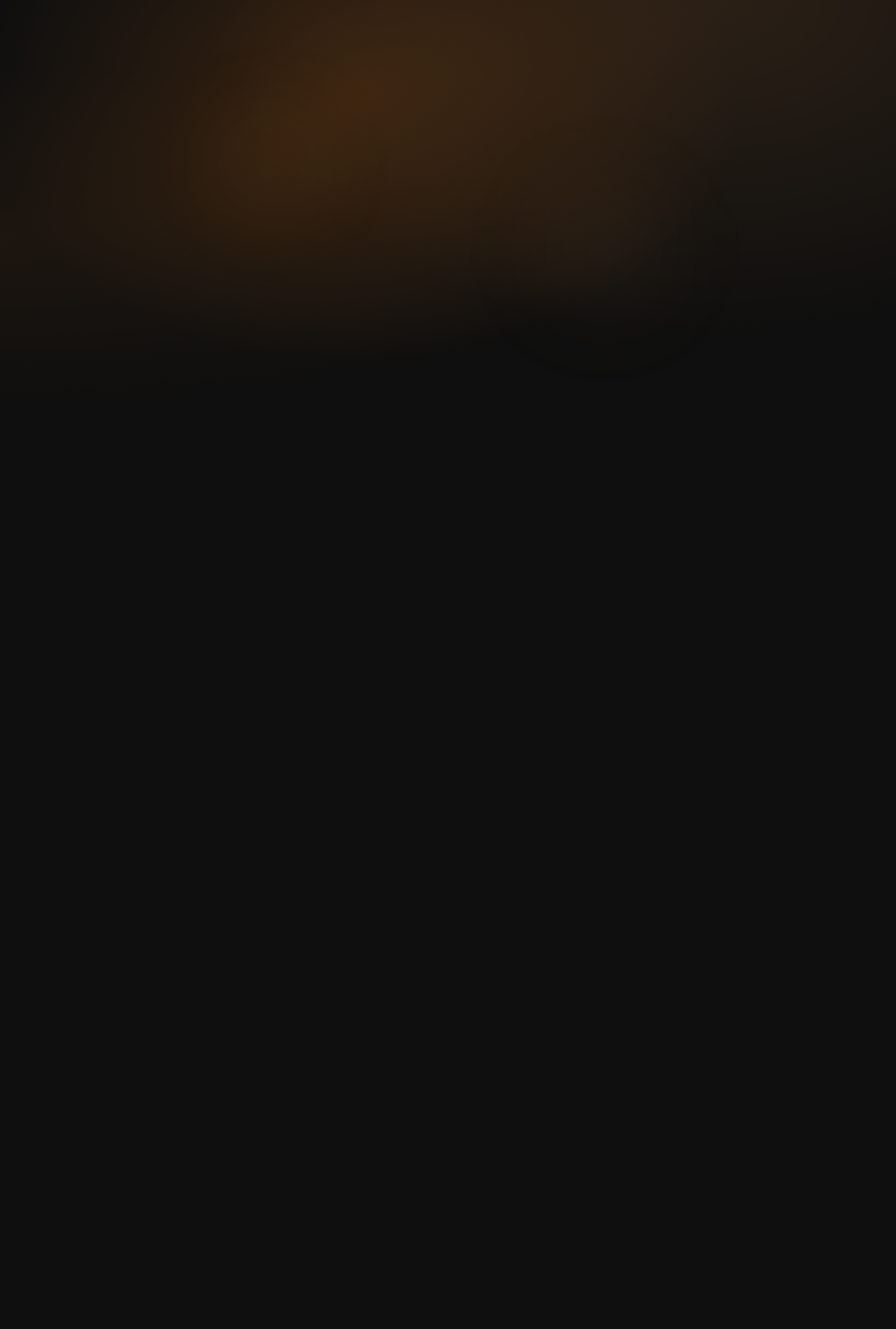
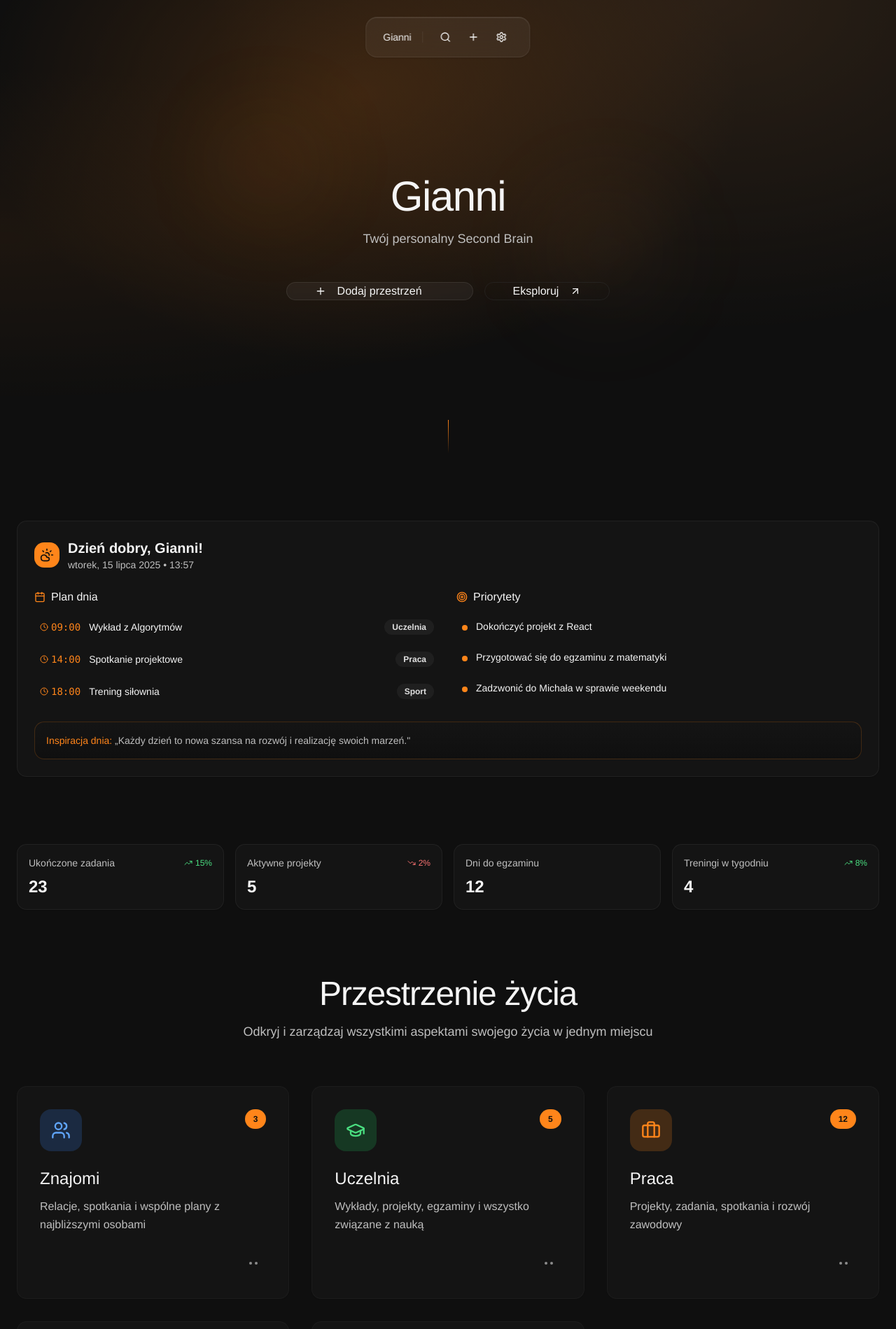
Before and after one commit to ifciuxd/gianni-mind-weave, a React (Vite) app: page / in a window 1280 px wide. Shown: the top 1899 px of the page at 70% size. Built offline with nearby package versions, Linux system fonts and the light colour scheme.

Commit message:
Fix: Resolve rendering issue
The user reports that nothing is visible in the application.

```diff
--- a/src/components/dashboard/LifeSpaceCard.tsx
+++ b/src/components/dashboard/LifeSpaceCard.tsx
@@ -29,7 +29,6 @@ export function LifeSpaceCard({
         "hover:border-gianni-orange/50 hover:bg-gianni-card-elevated",
         "transition-all duration-500 ease-spring",
         "hover:scale-[1.03] hover:shadow-card-hover",
-        "animate-slide-up opacity-0",
         "before:absolute before:inset-0 before:bg-gradient-mesh before:opacity-0 before:transition-opacity before:duration-500",
         "hover:before:opacity-100",
         className
--- a/src/components/ui/floating-nav.tsx
+++ b/src/components/ui/floating-nav.tsx
@@ -4,7 +4,7 @@ import { cn } from "@/lib/utils";
 
 export function FloatingNav() {
   return (
-    <nav className="fixed top-6 left-1/2 -translate-x-1/2 z-50 animate-glass-fade opacity-0">
+    <nav className="fixed top-6 left-1/2 -translate-x-1/2 z-50">
       <div className="bg-glass-white backdrop-blur-xl border border-glass-border rounded-2xl px-6 py-3 shadow-glass">
         <div className="flex items-center gap-4">
           <div className="text-gianni-text-primary font-helvetica font-medium text-sm">
--- a/src/components/ui/kinetic-title.tsx
+++ b/src/components/ui/kinetic-title.tsx
@@ -11,38 +11,20 @@ export function KineticTitle({ text, subtitle, className }: KineticTitleProps) {
   const [isVisible, setIsVisible] = useState(false);
 
   useEffect(() => {
+    // Immediate visibility, no animation delay
     setIsVisible(true);
   }, []);
 
   return (
     <div className={cn("space-y-4", className)}>
       <h1
-        className={cn(
-          "text-display font-helvetica font-light text-gianni-text-primary tracking-tight opacity-0",
-          isVisible && "animate-title-reveal"
-        )}
+        className="text-6xl font-helvetica font-light text-gianni-text-primary tracking-tight"
       >
-        {text.split('').map((char, index) => (
-          <span
-            key={index}
-            className="inline-block animate-char-reveal opacity-0"
-            style={{
-              animationDelay: `${0.8 + index * 0.05}s`,
-              animationFillMode: 'forwards'
-            }}
-          >
-            {char === ' ' ? '\u00A0' : char}
-          </span>
-        ))}
+        {text}
       </h1>
 
       {subtitle && (
-        <p
-          className={cn(
-            "text-lg text-gianni-text-secondary font-helvetica font-light opacity-0",
-            isVisible && "animate-fade-in-delay-2"
-          )}
-        >
+        <p className="text-lg text-gianni-text-secondary font-helvetica font-light">
           {subtitle}
         </p>
       )}
--- a/src/pages/Index.tsx
+++ b/src/pages/Index.tsx
@@ -68,7 +68,7 @@ const Index = () => {
             className="mb-12"
           />
 
-          <div className="flex items-center justify-center gap-4 opacity-0 animate-fade-in-delay-3">
+          <div className="flex items-center justify-center gap-4 mt-8">
             <Button
               variant="gianni-premium"
               size="lg"
@@ -91,26 +91,26 @@ const Index = () => {
         </div>
 
         {/* Scroll indicator */}
-        <div className="absolute bottom-8 left-1/2 -translate-x-1/2 opacity-0 animate-fade-in-delay-3">
+        <div className="absolute bottom-8 left-1/2 -translate-x-1/2">
           <div className="w-px h-12 bg-gradient-to-b from-gianni-orange to-transparent animate-pulse" />
         </div>
       </div>
 
       <div className="container mx-auto px-6 py-16 space-y-24">
         {/* Morning Briefing */}
-        <div className="opacity-0 animate-fade-in-delay-1">
+        <div>
           <MorningBriefing />
         </div>
 
         {/* Quick Stats */}
-        <div className="opacity-0 animate-fade-in-delay-2">
+        <div>
           <QuickStats />
         </div>
 
         {/* Life Spaces Grid */}
-        <div className="opacity-0 animate-fade-in-delay-3">
+        <div>
           <div className="text-center mb-16">
-            <h2 className="text-display-sm font-helvetica font-light text-gianni-text-primary mb-4 tracking-tight">
+            <h2 className="text-5xl font-helvetica font-light text-gianni-text-primary mb-4 tracking-tight">
               Przestrzenie życia
             </h2>
             <p className="text-lg text-gianni-text-secondary font-light max-w-2xl mx-auto">
@@ -120,29 +120,22 @@ const Index = () => {
 
           <div className="grid md:grid-cols-2 lg:grid-cols-3 gap-8">
             {lifeSpaces.map((space, index) => (
-              <div
+              <LifeSpaceCard
                 key={space.title}
-                className="opacity-0"
-                style={{
-                  animation: `slideUp 0.8s var(--ease-spring) ${0.4 + index * 0.1}s forwards`
-                }}
-              >
-                <LifeSpaceCard
-                  {...space}
-                  onClick={() => console.log(`Opening ${space.title}`)}
-                />
-              </div>
+                {...space}
+                onClick={() => console.log(`Opening ${space.title}`)}
+              />
             ))}
           </div>
         </div>
 
         {/* Quick Entry */}
-        <div className="opacity-0 animate-slide-up-delay-3">
+        <div>
           <QuickEntry />
         </div>
 
         {/* Sophisticated Footer */}
-        <div className="text-center py-16 border-t border-border/20 opacity-0 animate-fade-in-delay-3">
+        <div className="text-center py-16 border-t border-border/20">
           <p className="text-gianni-text-tertiary text-sm font-helvetica font-light">
             Wykonane z ❤️ dla osobistego rozwoju
           </p>
--- a/tailwind.config.ts
+++ b/tailwind.config.ts
@@ -107,27 +107,27 @@ export default {
 			},
 			animation: {
 				// Staggered reveals
-				'fade-in': 'fadeIn 0.6s var(--ease-apple) forwards',
-				'fade-in-delay-1': 'fadeIn 0.6s var(--ease-apple) 0.1s forwards',
-				'fade-in-delay-2': 'fadeIn 0.6s var(--ease-apple) 0.2s forwards',
-				'fade-in-delay-3': 'fadeIn 0.6s var(--ease-apple) 0.3s forwards',
+				'fade-in': 'fadeIn 0.6s cubic-bezier(0.25, 0.46, 0.45, 0.94) forwards',
+				'fade-in-delay-1': 'fadeIn 0.6s cubic-bezier(0.25, 0.46, 0.45, 0.94) 0.1s forwards',
+				'fade-in-delay-2': 'fadeIn 0.6s cubic-bezier(0.25, 0.46, 0.45, 0.94) 0.2s forwards',
+				'fade-in-delay-3': 'fadeIn 0.6s cubic-bezier(0.25, 0.46, 0.45, 0.94) 0.3s forwards',
 
 				// Sophisticated entrances
-				'slide-up': 'slideUp 0.8s var(--ease-spring) forwards',
-				'slide-up-delay-1': 'slideUp 0.8s var(--ease-spring) 0.1s forwards',
-				'slide-up-delay-2': 'slideUp 0.8s var(--ease-spring) 0.2s forwards',
-				'slide-up-delay-3': 'slideUp 0.8s var(--ease-spring) 0.3s forwards',
+				'slide-up': 'slideUp 0.8s cubic-bezier(0.68, -0.6, 0.32, 1.6) forwards',
+				'slide-up-delay-1': 'slideUp 0.8s cubic-bezier(0.68, -0.6, 0.32, 1.6) 0.1s forwards',
+				'slide-up-delay-2': 'slideUp 0.8s cubic-bezier(0.68, -0.6, 0.32, 1.6) 0.2s forwards',
+				'slide-up-delay-3': 'slideUp 0.8s cubic-bezier(0.68, -0.6, 0.32, 1.6) 0.3s forwards',
 
 				// Scale animations
-				'scale-in': 'scaleIn 0.5s var(--ease-spring) forwards',
-				'scale-in-subtle': 'scaleInSubtle 0.4s var(--ease-apple) forwards',
+				'scale-in': 'scaleIn 0.5s cubic-bezier(0.68, -0.6, 0.32, 1.6) forwards',
+				'scale-in-subtle': 'scaleInSubtle 0.4s cubic-bezier(0.25, 0.46, 0.45, 0.94) forwards',
 
 				// Kinetic typography
-				'title-reveal': 'titleReveal 1.2s var(--ease-spring) forwards',
-				'char-reveal': 'charReveal 0.8s var(--ease-apple) forwards',
+				'title-reveal': 'titleReveal 1.2s cubic-bezier(0.68, -0.6, 0.32, 1.6) forwards',
+				'char-reveal': 'charReveal 0.8s cubic-bezier(0.25, 0.46, 0.45, 0.94) forwards',
 
 				// Magnetic effects
-				'magnetic-hover': 'magneticHover 0.3s var(--ease-apple) forwards',
+				'magnetic-hover': 'magneticHover 0.3s cubic-bezier(0.25, 0.46, 0.45, 0.94) forwards',
 				'float': 'float 6s ease-in-out infinite',
 
 				// Advanced glows
@@ -135,7 +135,11 @@ export default {
 				'orange-glow': 'orangeGlow 2s ease-in-out infinite',
 
 				// Glass morphism
-				'glass-fade': 'glassFade 0.4s var(--ease-apple) forwards',
+				'glass-fade': 'glassFade 0.4s cubic-bezier(0.25, 0.46, 0.45, 0.94) forwards',
+
+				// Accordion animations
+				'accordion-down': 'accordion-down 0.2s ease-out',
+				'accordion-up': 'accordion-up 0.2s ease-out'
 			},
 			keyframes: {
 				// Entrance animations
@@ -200,10 +204,10 @@ export default {
 				}
 			},
 			transitionTimingFunction: {
-				'apple': 'var(--ease-apple)',
-				'spring': 'var(--ease-spring)',
-				'smooth': 'var(--ease-smooth)',
-				'gentle': 'var(--ease-gentle)'
+				'apple': 'cubic-bezier(0.25, 0.46, 0.45, 0.94)',
+				'spring': 'cubic-bezier(0.68, -0.6, 0.32, 1.6)',
+				'smooth': 'cubic-bezier(0.4, 0, 0.2, 1)',
+				'gentle': 'cubic-bezier(0.25, 0.1, 0.25, 1)'
 			},
 			borderRadius: {
 				lg: 'var(--radius)',
```
